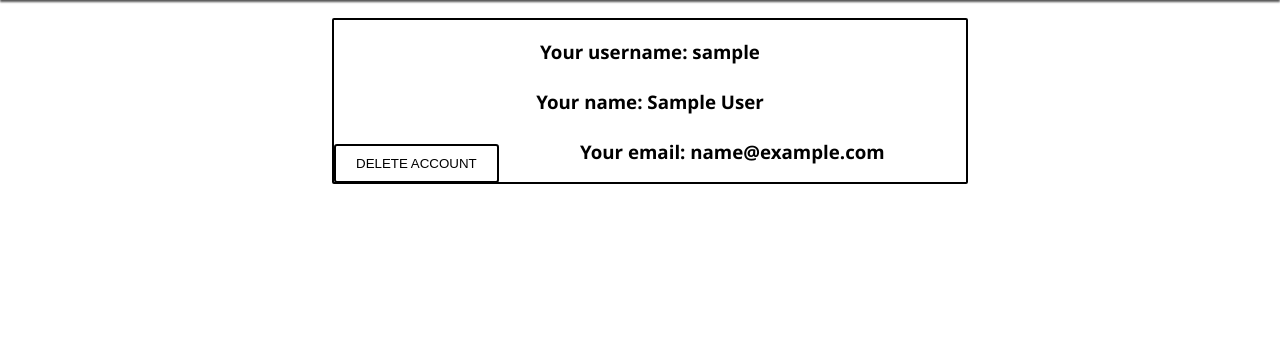
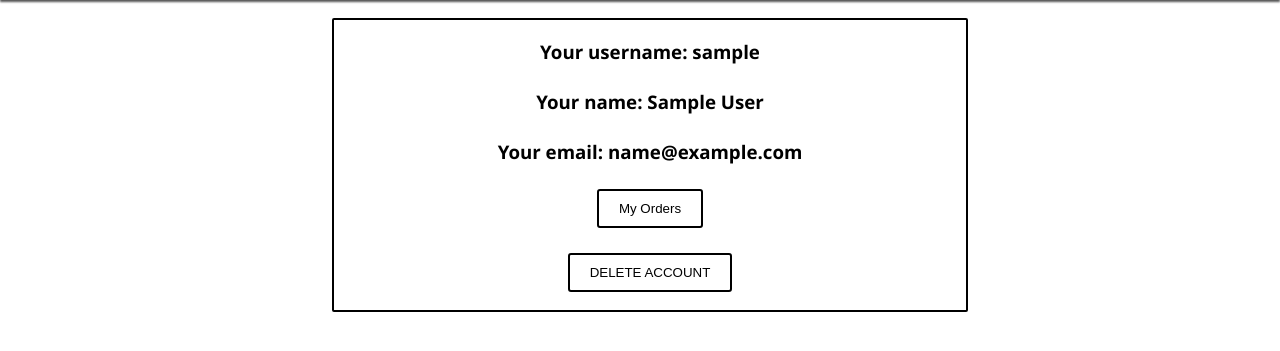
Before and after one commit to CalebNessy/SFTP, a PHP site: page /account.php in a window 1280 px wide. Shown: the part 70-421 px from the top of the page. Run offline with PHP 8.4, Linux system fonts and the light colour scheme; the visitor is signed in with stand-in values (Sample User, id 1); tables that the repository leaves empty or names only in its code hold one stand-in row (values such as "Sample post").

Commit message:
added order list

```diff
--- a/CSS/main.css
+++ b/CSS/main.css
@@ -24,11 +24,22 @@
     background-color: #FFF;
     padding: 10px 20px;
     border-radius: 3px;
-    margin-top: 0;
     border: 2px solid #FFF;
     float: left;
     margin-top: 5px;
     transition: 0.3s;
+    border: 2px solid #000;
+}
+.button2 {
+    background-color: #FFF;
+    padding: 10px 20px;
+    border-radius: 3px;
+    border: 2px solid #000;
+    transition: 0.3s;
+}
+.button2:hover {
+    cursor: pointer;
+    box-shadow: 0px 1px 3px #555;
     border: 2px solid #000;
 }
 /*css for the header*/
@@ -118,6 +129,9 @@
     margin: 10px;
     border: 2px solid #000;
 }
+.center {
+    left: 50%;
+}
 #testimonials {
     height: 300px;
     padding: 5px;
--- a/account.php
+++ b/account.php
@@ -65,8 +65,10 @@
                     header("Location: index.php");
                 }
                 $mySQLI->close();
-            ?>
-            <button class = "button">DELETE ACCOUNT</button>
+            ?><br><br>
+            <button class = "button2 center" onclick = "window.location.href='orders.php'">My Orders</button>
+            <br><br>
+            <button class = "button2 center" name = "delete">DELETE ACCOUNT</button>
         </h3>
     </div>
 </body>
```
Also changed, not shown: products.php (+4 -3 lines), orders.php (added).
